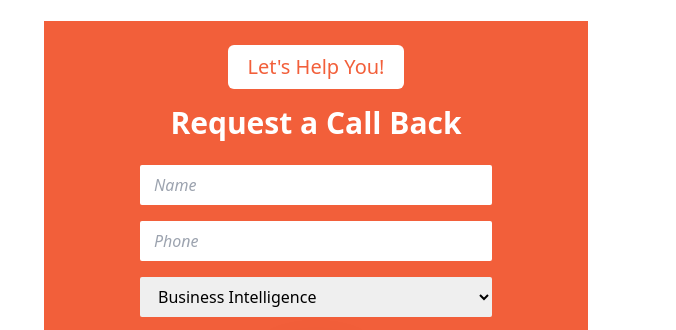
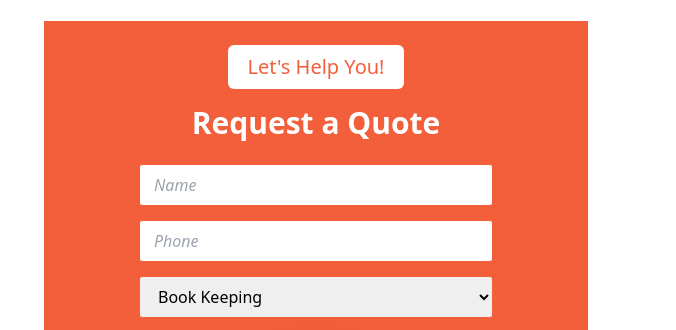
Before and after one commit to allistermugaisi/arilyd-associates, a website: page index.html in a window 1280 px wide. Shown: the part 3110-3440 px from the top of the page, 604-1280 px from the left. Drawn offline with nearby package versions, Linux system fonts and the light colour scheme.

Commit message:
added content

```diff
--- a/index.html
+++ b/index.html
@@ -433,7 +433,7 @@
 								<span class="text-xl text-brightRed">Let's Help You!</span>
 							</div>
 							<h2 class="text-3xl text-white font-bold mt-4">
-								Request a Call Back
+								Request a Quote
 							</h2>
 						</div>
 						<input
@@ -450,9 +450,12 @@
 							id="select"
 							class="placeholder:italic pl-[14px] focus:outline-none mb-4 h-10 rounded-sm"
 						>
-							<option>Business Intelligence</option>
-							<option>Data Analytic</option>
-							<option>Risk Management</option>
+							<option>Book Keeping</option>
+							<option>Payroll Management</option>
+							<option>Accountancy Services</option>
+							<option>Internal Audit Services</option>
+							<option>Tax Management Services</option>
+							<option>Accounting System & Monitoring</option>
 						</select>
 						<div class="support-actions">
 							<button
```
